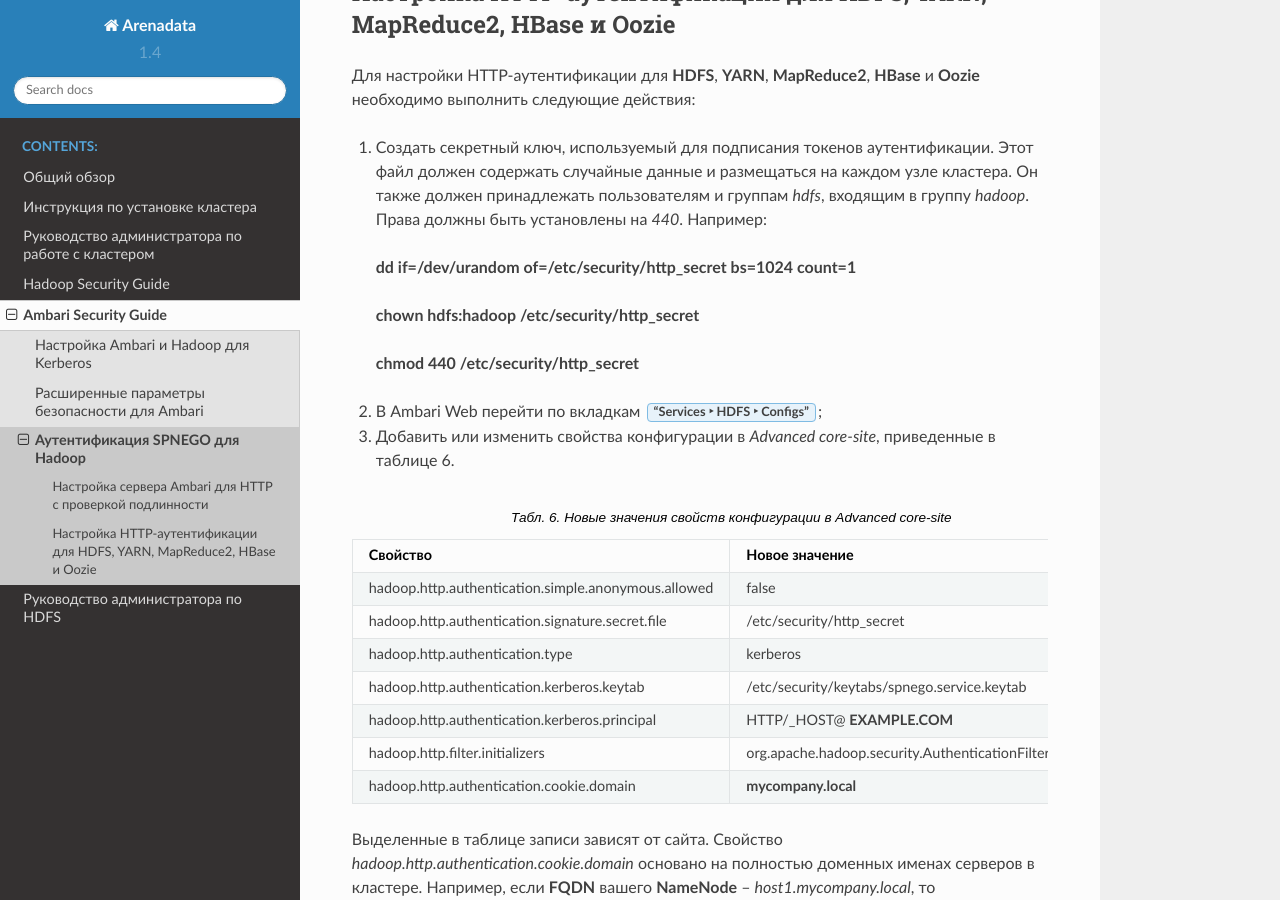
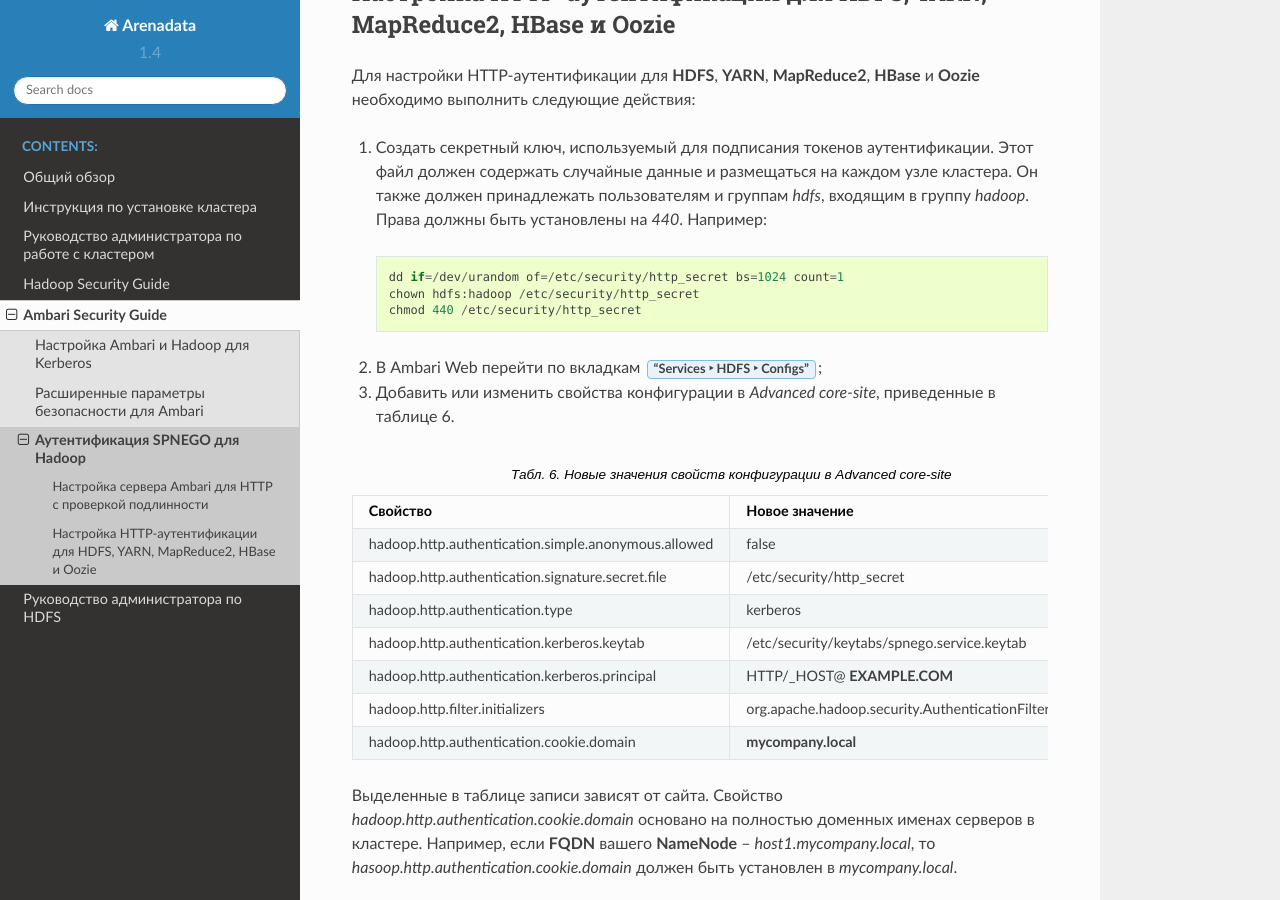
Before and after one commit to arenadata/docs_adps, a Sphinx documentation site: the page built from source/SecurityAmbari/spnego.rst, in a window 1280 px wide and 900 px high, scrolled down 464 px. Built offline with Sphinx 7.4.7 and the Read the Docs theme 2.0.0, drawn with Linux system fonts in a browser that asks for light colours; part of the change alters nothing that is shown.

```diff
--- a/source/SecurityAmbari/spnego.rst
+++ b/source/SecurityAmbari/spnego.rst
@@ -19,12 +19,11 @@
 Для настройки HTTP-аутентификации для **HDFS**, **YARN**, **MapReduce2**, **HBase** и **Oozie** необходимо выполнить следующие действия:
 
 1. Создать секретный ключ, используемый для подписания токенов аутентификации. Этот файл должен содержать случайные данные и размещаться на каждом узле кластера. Он также должен принадлежать пользователям и группам *hdfs*, входящим в группу *hadoop*. Права должны быть установлены на *440*. Например:
+  ::
 
-  :command:`dd if=/dev/urandom of=/etc/security/http_secret bs=1024 count=1`
-
-  :command:`chown hdfs:hadoop /etc/security/http_secret`
-
-  :command:`chmod 440 /etc/security/http_secret`
+   dd if=/dev/urandom of=/etc/security/http_secret bs=1024 count=1
+   chown hdfs:hadoop /etc/security/http_secret
+   chmod 440 /etc/security/http_secret
 
 2. В Ambari Web перейти по вкладкам :menuselection:`"Services --> HDFS  --> Configs"`;
 3. Добавить или изменить свойства конфигурации в *Advanced core-site*, приведенные в таблице 6.
```
